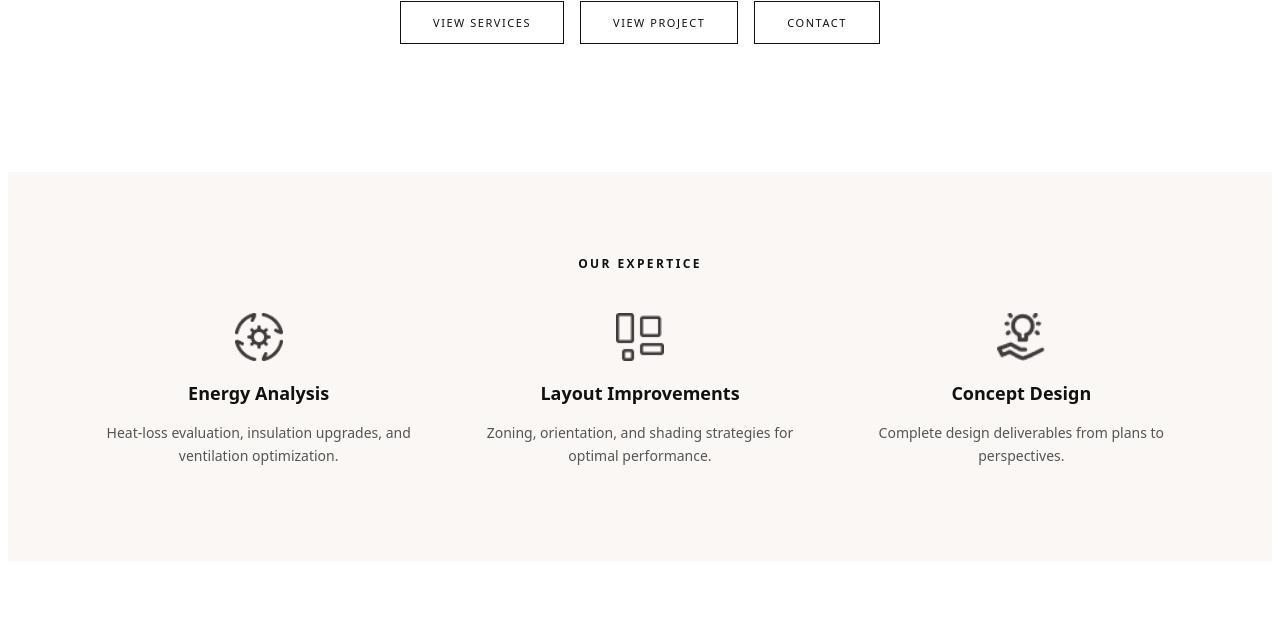
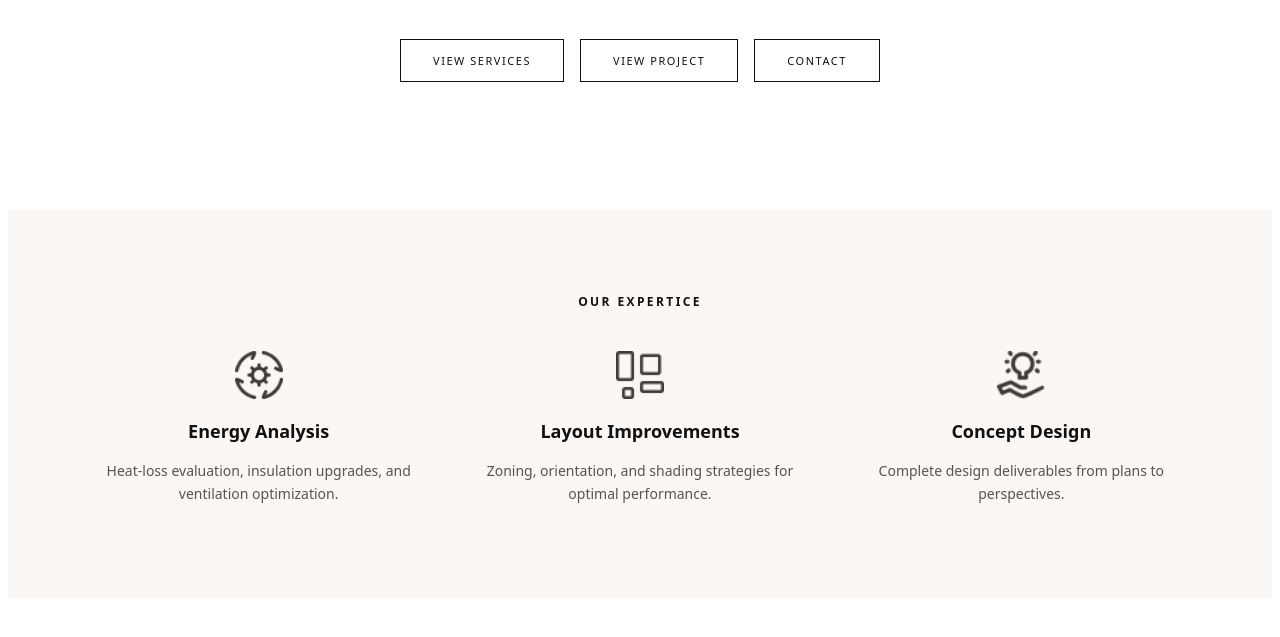
Before and after one commit to Leed131/M-SE, a plain HTML site: page index.html in a window 1280 px wide. Shown: the part 463-1100 px from the top of the page. Drawn offline with Linux system fonts and the light colour scheme.

Commit message:
Add margin-top to hero-buttons
Add margin-top to hero-buttons for layout consistency

```diff
--- a/styles.css
+++ b/styles.css
@@ -120,6 +120,7 @@ img {
   display: flex;
   justify-content: center;
   gap: 16px;
+  margin-top: 54px;   /* расстояние как в макете */
 }
 
 /* ========== BUTTONS ========== */
```
